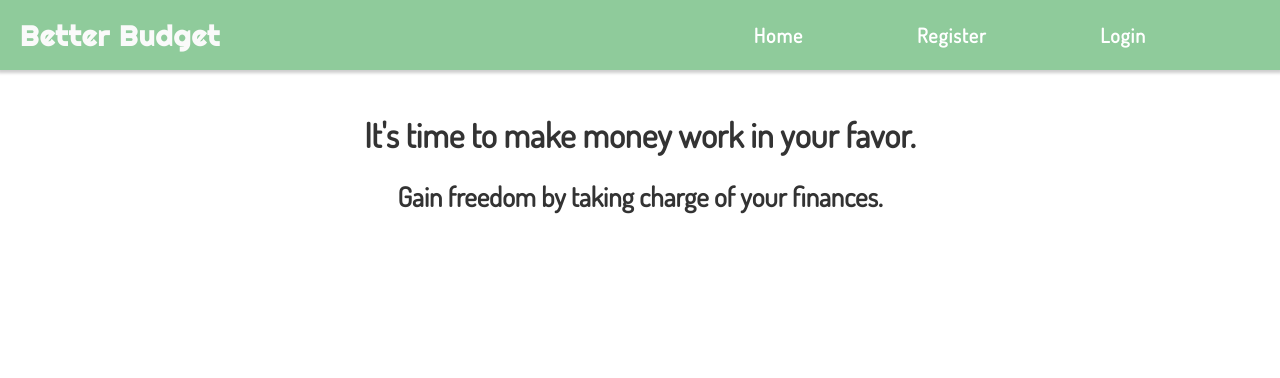
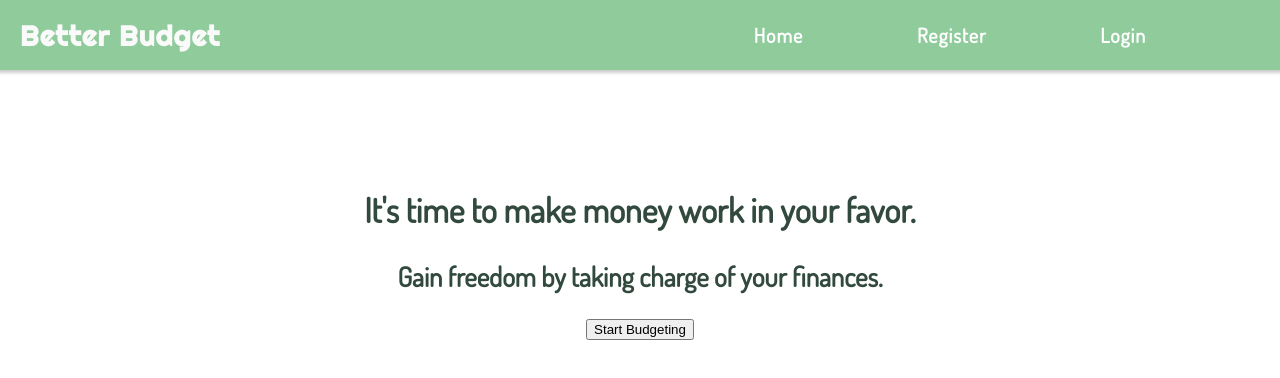
Before and after one commit to JohnSebastian3/better-budget, a React (Create React App) app in the folder client/: page / in a window 1280 px wide. Shown: the top 378 px of the page. Built offline with nearby package versions, Linux system fonts and the light colour scheme; no server answers; a web font is replaced by a local one.

Commit message:
Add imports

```diff
--- a/client/src/pages/Homepage/Homepage.tsx
+++ b/client/src/pages/Homepage/Homepage.tsx
@@ -1,10 +1,9 @@
 import React  from 'react'
+import Header from './Header/Header';
+import classes from './Homepage.module.css';
 
 export default function Homepage() {
   return (
-    <main className='main'>
-      <h1 className='main__h1'>It's time to make money work in your favor.</h1>
-      <h2 className='main__h2'>Gain freedom by taking charge of your finances. </h2>
-    </main>
+    <Header></Header>
   )
 }
```
